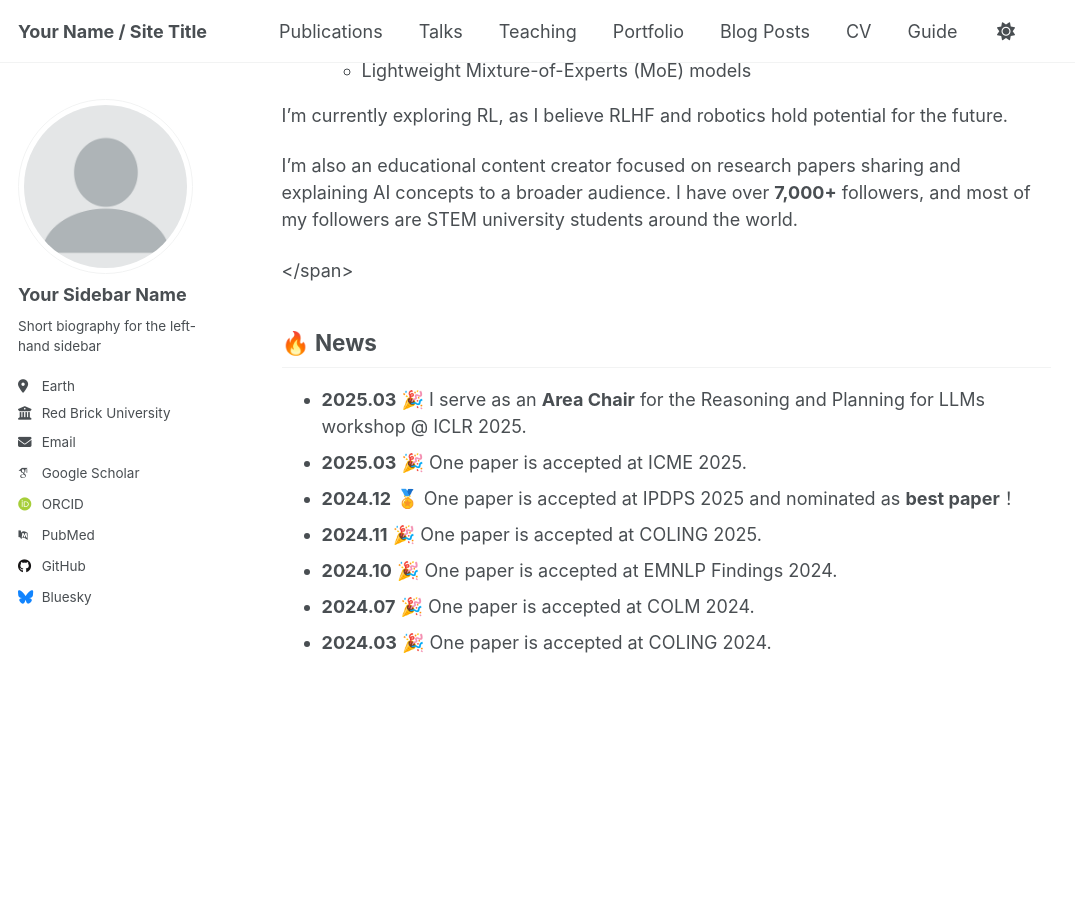
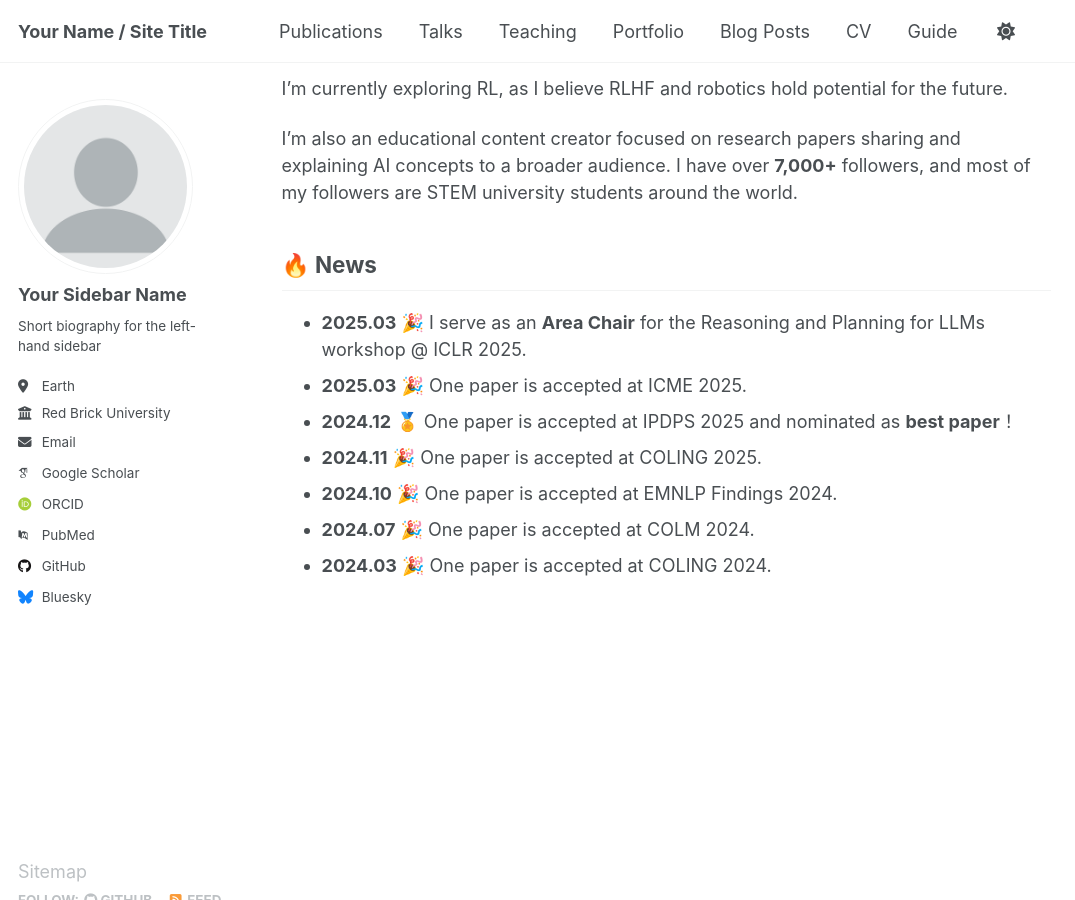
Before and after one commit to zhaojinm/zhaojinm.github.io, a Jekyll site: the page built from _pages/about.md, in a window 1280 px wide and 900 px high, scrolled down 446 px. Shown: the whole window, without its empty margins (0-1075 px from the left). Built offline with Jekyll 4.4.1, drawn with Linux system fonts in a browser that asks for light colours; some web fonts are replaced.

Commit message:
Update about.md

```diff
--- a/_pages/about.md
+++ b/_pages/about.md
@@ -7,8 +7,8 @@ redirect_from:
   - /about.html
 ---
 
-<span style="font-size: 10px; font-family: 'Arial';">
-I am a PhD candidate in the Department of Computer Science at the University of Toronto, supervised by Prof. Gerald Penn. I completed my undergraduate degree at UofT as well, where I was awarded the **Rose Sheinin Award** (UofT's highest-performing female student graduating from a science program) and was nominated for the **Governor General’s Silver Medal** (highest academic standing at the UofT).
+<span style="font-size: 8px; font-family: 'Arial';">
+I am a PhD candidate in the Department of Computer Science at the University of Toronto, supervised by Prof. Gerald Penn. I completed my undergraduate degree at UofT as well, where I was awarded the **Rose Sheinin Award** (UofT's highest-performing female student graduating from a science program) and was nominated for the **Governor General’s Silver Medal** (highest academic standing at the UofT).</span>
 
 My research interests lie at the intersection of theoretical linguistics and efficient LLM. Specifically:
 
@@ -23,7 +23,7 @@ I’m currently exploring RL, as I believe RLHF and robotics hold potential for
 
 I’m also an educational content creator focused on research papers sharing and explaining AI concepts to a broader audience. I have over **7,000+** followers, and most of my followers are STEM university students around the world.
 
-</span>
+
 ## 🔥 News
 
 - __2025.03__ 🎉 I serve as an **Area Chair** for the Reasoning and Planning for LLMs workshop @ ICLR 2025.
```
